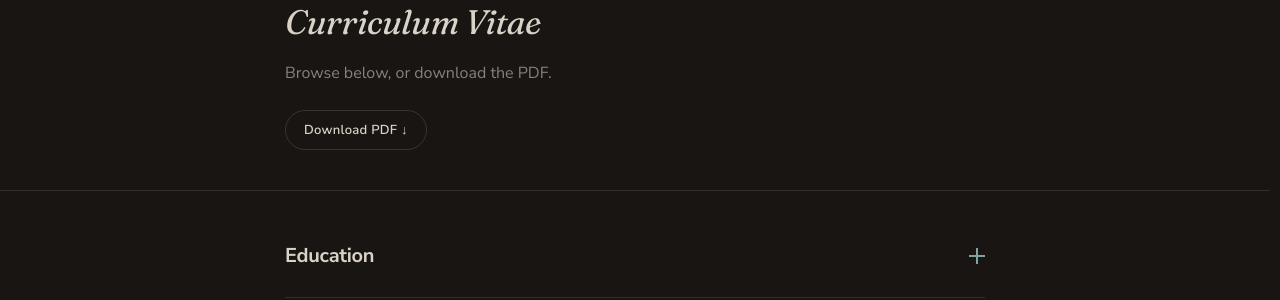
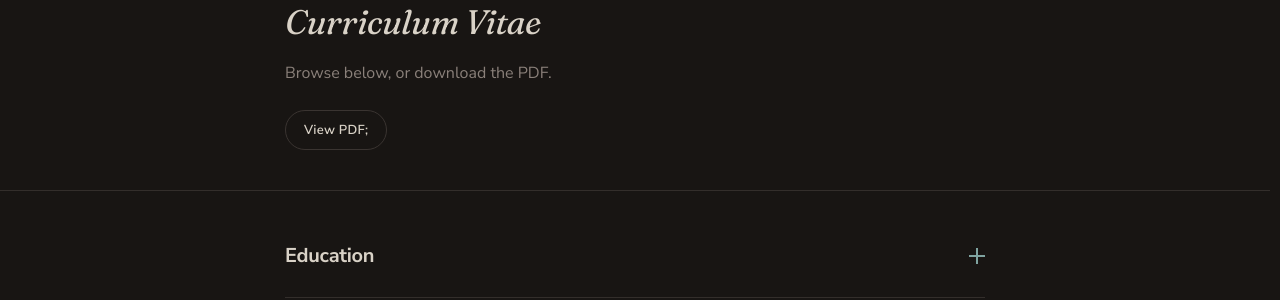
Before and after one commit to ameemahumayun/ameemahumayun.github.io, a Jekyll site: the page built from cv/index.html, in a window 1280 px wide and 1249 px high. Shown: the part 144-444 px from the top of the window. Built offline with Jekyll 4.4.1, drawn with Linux system fonts in a browser that asks for light colours.

Commit message:
Update index.html

```diff
--- a/cv/index.html
+++ b/cv/index.html
@@ -14,7 +14,7 @@ active: cv
     <div class="cv-downloads">
       <!-- <a class="work-card__link" href="{{ '/assets/cv/ameemah-humayun-research-cv.pdf' | relative_url }}" target="_blank" rel="noopener">Research CV &darr;</a>
       <a class="work-card__link" href="{{ '/assets/cv/ameemah-humayun-uiux-cv.pdf' | relative_url }}" target="_blank" rel="noopener">UI/UX CV &darr;</a> -->
-      <a class="work-card__link" href="{{ '/assets/cv/ameemah_humayun_cv_pdf.pdf' | relative_url }}" target="_blank" rel="noopener">Download PDF &darr;</a>
+      <a class="work-card__link" href="{{ '/assets/cv/ameemah_humayun_cv_pdf.pdf' | relative_url }}" target="_blank" rel="noopener">View PDF;</a>
     </div>
   </div>
 </header>
```
